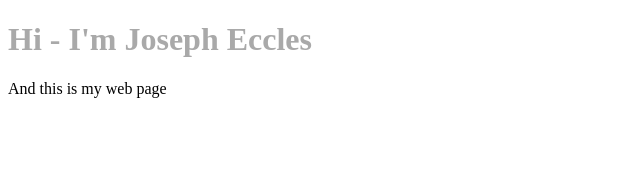
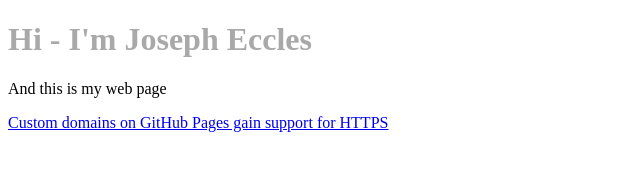
Before and after one commit to josepheccles03/josepheccles03.github.io, a plain HTML site: page index.html in a window 1280 px wide. Shown: the whole page, without its empty margins (0-640 px from the left). Drawn offline with Linux system fonts and the light colour scheme.

Commit message:
Update index.html

```diff
--- a/index.html
+++ b/index.html
@@ -17,6 +17,7 @@
   <!-- page content -->
   <h1 class="title">Hi - I'm Joseph Eccles</h1>
   <p>And this is my web page</p>
+   <a href="https://blog.github.com/2018-05-01-github-pages-custom-domains-https/">Custom domains on GitHub Pages gain support for HTTPS</a>
 </body>
 
 </html>
```
